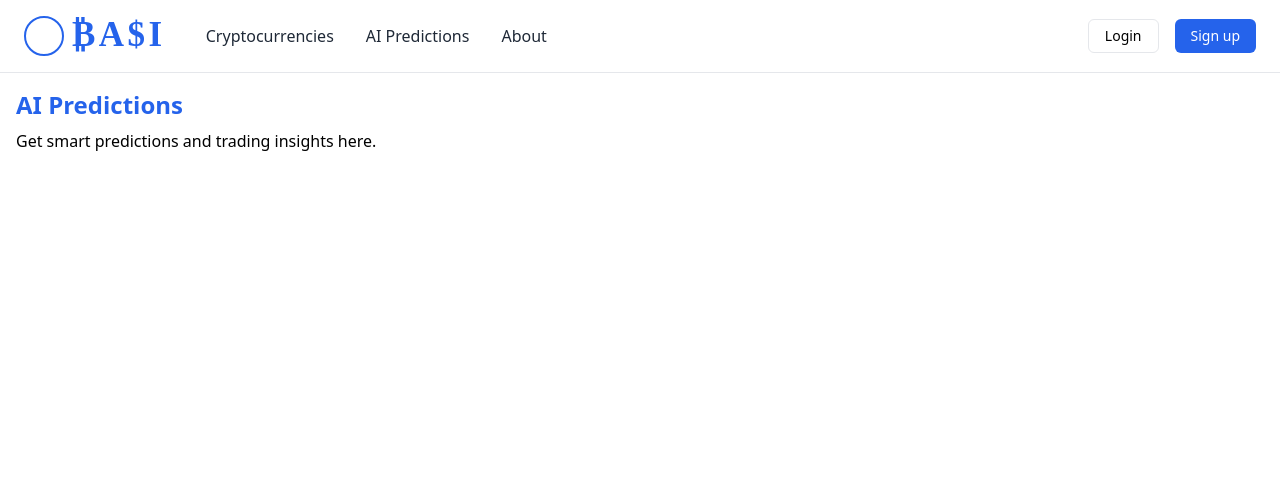
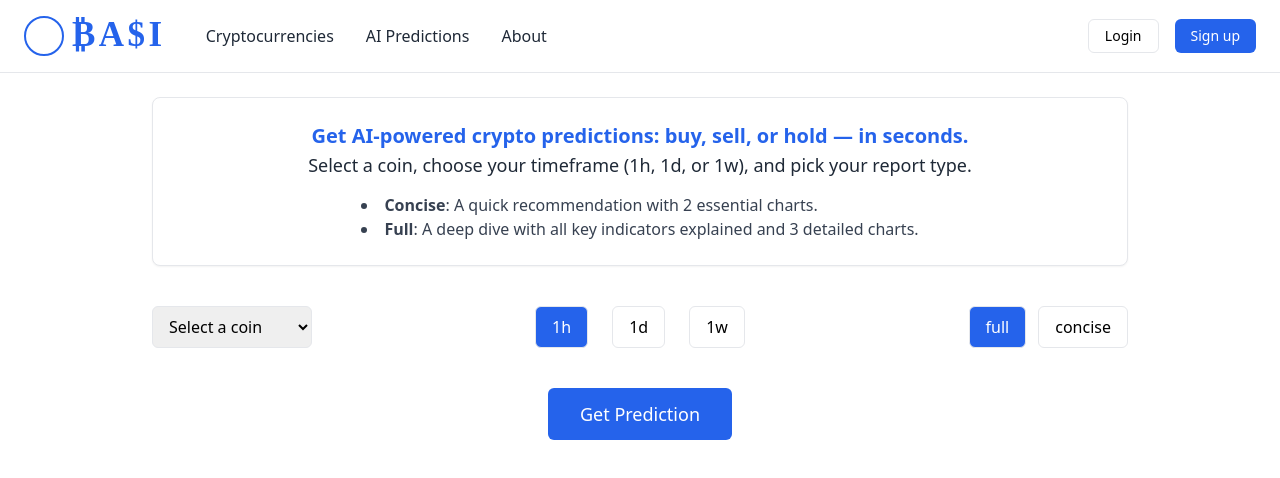
Before and after one commit to Ell-716/BASI-Crypto-Agent, a React (Vite) app in the folder frontend/: page /ai-predictions in a window 1280 px wide. Shown: the top 478 px of the page. Built offline with nearby package versions, Linux system fonts and the light colour scheme.

Commit message:
Update AI Prediction page

```diff
--- a/frontend/src/pages/AIPredictions.jsx
+++ b/frontend/src/pages/AIPredictions.jsx
@@ -1,8 +1,76 @@
+import { useState } from "react";
+
 const AIPredictions = () => {
+  const [coin, setCoin] = useState("");
+  const [timeframe, setTimeframe] = useState("1h");
+  const [outputStyle, setOutputStyle] = useState("full");
+
   return (
-    <div className="p-4">
-      <h1 className="text-2xl font-semibold text-blue-600">AI Predictions</h1>
-      <p className="mt-2 text-text">Get smart predictions and trading insights here.</p>
+    <div className="p-6 max-w-5xl mx-auto">
+      {/* Explanation */}
+      <div className="bg-white border border-gray-200 rounded-lg p-6 shadow-sm text-center">
+        <p className="text-lg text-gray-800 leading-relaxed">
+          <strong className="text-blue-600 text-xl">Get AI-powered crypto predictions: buy, sell, or hold — in seconds.</strong><br />
+          Select a coin, choose your timeframe (1h, 1d, or 1w), and pick your report type.
+        </p>
+        <ul className="mt-3 text-gray-700 text-base list-disc list-inside text-left inline-block text-start">
+          <li><strong>Concise</strong>: A quick recommendation with 2 essential charts.</li>
+          <li><strong>Full</strong>: A deep dive with all key indicators explained and 3 detailed charts.</li>
+        </ul>
+      </div>
+
+      {/* Controls */}
+      <div className="mt-10 flex justify-between items-center">
+        {/* Coin dropdown - moved left */}
+        <div className="flex-1">
+          <select
+            value={coin}
+            onChange={(e) => setCoin(e.target.value)}
+            className="border rounded-md px-3 py-2 w-40"
+          >
+            <option value="">Select a coin</option>
+            <option value="BTC">Bitcoin (BTC)</option>
+            <option value="ETH">Ethereum (ETH)</option>
+          </select>
+        </div>
+
+        {/* Timeframe buttons - centered */}
+        <div className="flex gap-6 flex-1 justify-center">
+          {["1h", "1d", "1w"].map((tf) => (
+            <button
+              key={tf}
+              onClick={() => setTimeframe(tf)}
+              className={`px-4 py-2 rounded-md border ${
+                timeframe === tf ? "bg-blue-600 text-white" : "bg-white"
+              }`}
+            >
+              {tf}
+            </button>
+          ))}
+        </div>
+
+        {/* Output style toggle - moved right */}
+        <div className="flex gap-3 flex-1 justify-end">
+          {["full", "concise"].map((style) => (
+            <button
+              key={style}
+              onClick={() => setOutputStyle(style)}
+              className={`px-4 py-2 rounded-md border ${
+                outputStyle === style ? "bg-blue-600 text-white" : "bg-white"
+              }`}
+            >
+              {style}
+            </button>
+          ))}
+        </div>
+      </div>
+
+      {/* Get Prediction button */}
+      <div className="mt-10 flex justify-center">
+        <button className="px-8 py-3 text-lg bg-blue-600 text-white rounded-md hover:bg-blue-700">
+          Get Prediction
+        </button>
+      </div>
     </div>
   );
 };
```
